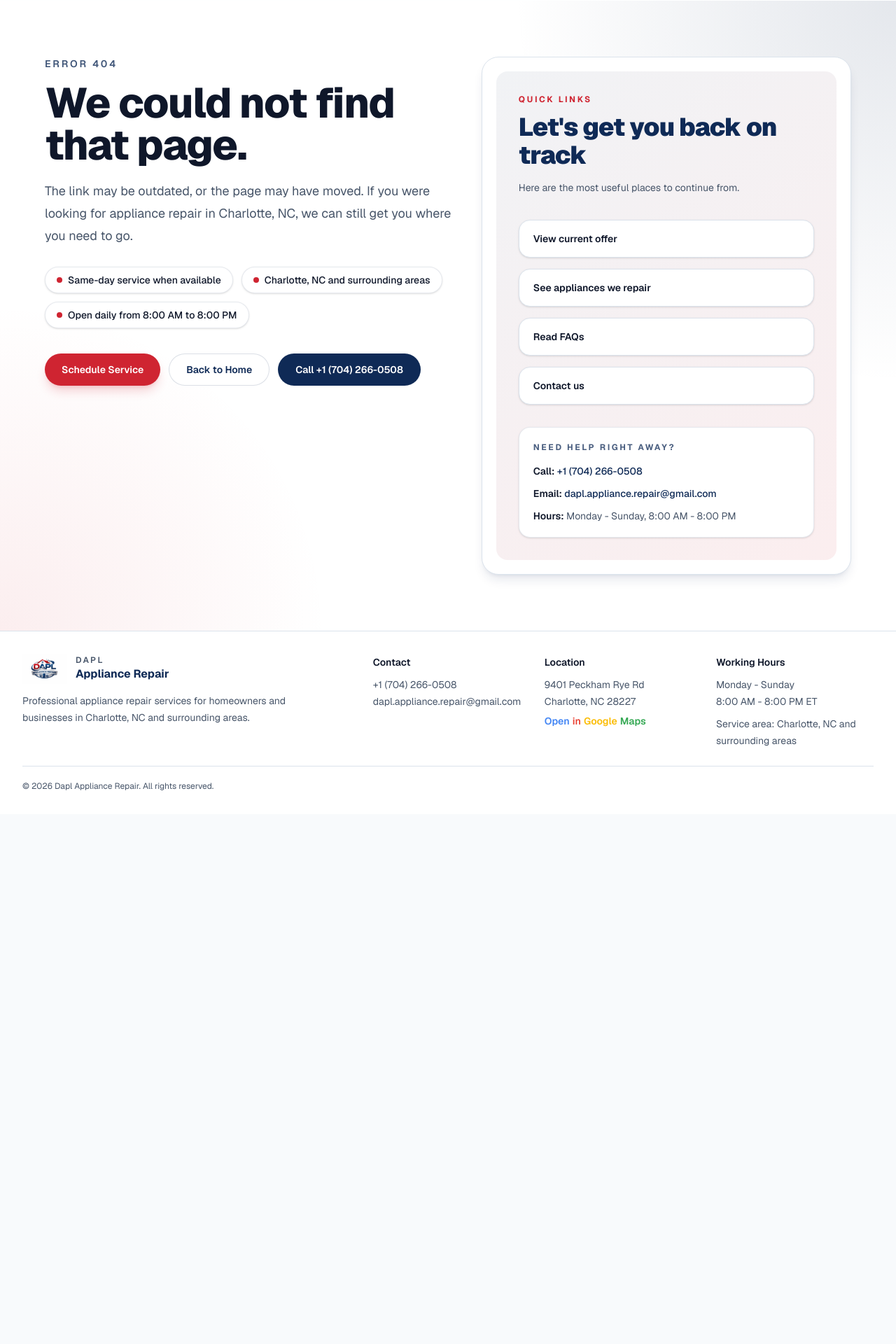
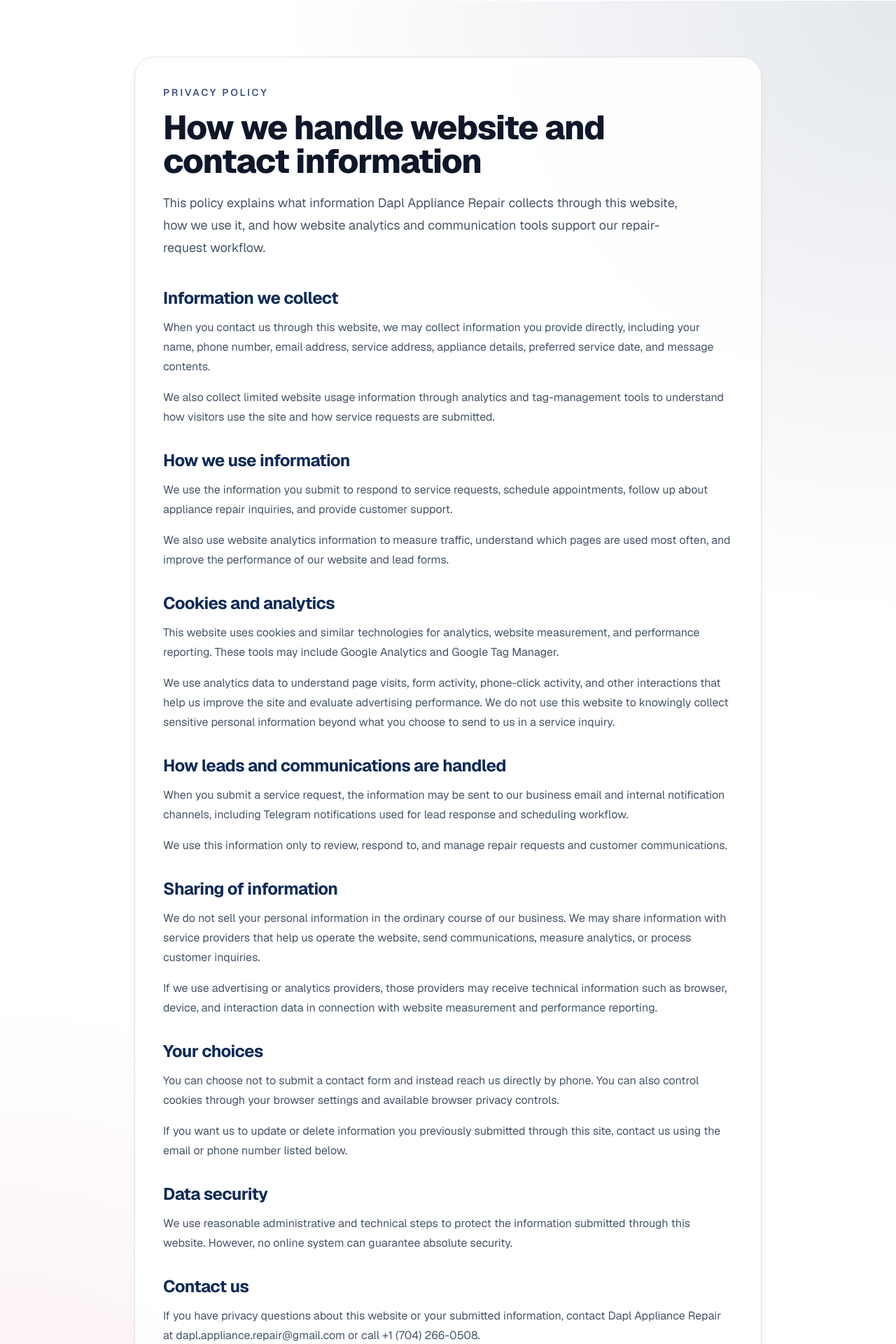
Before and after one commit to Oucheen/Dapl-site, a Next.js app: page /privacy-policy in a window 1280 px wide. Before the commit this address had no page. Shown: the part 80-2000 px from the top of the page at 70% size. Before the commit the page ends 1243 px from the top, so only its background shows below. Built offline with nearby package versions, Linux system fonts and the light colour scheme.

Commit message:
add privacy page and polish homepage widget

```diff
--- /dev/null
+++ b/src/app/privacy-policy/page.tsx
@@ -0,0 +1,127 @@
+import type { Metadata } from "next";
+import { Footer } from "@/components/sections/footer";
+import { Header } from "@/components/sections/header";
+
+export const metadata: Metadata = {
+  title: "Privacy Policy | Dapl Appliance Repair",
+  description:
+    "Privacy policy for Dapl Appliance Repair, including how we handle contact form submissions, analytics, cookies, and communication data.",
+  alternates: {
+    canonical: "/privacy-policy",
+  },
+  openGraph: {
+    title: "Privacy Policy | Dapl Appliance Repair",
+    description:
+      "Learn how Dapl Appliance Repair uses contact information, analytics, cookies, and communication data on this website.",
+    url: "/privacy-policy",
+  },
+};
+
+const sections = [
+  {
+    title: "Information we collect",
+    body: [
+      "When you contact us through this website, we may collect information you provide directly, including your name, phone number, email address, service address, appliance details, preferred service date, and message contents.",
+      "We also collect limited website usage information through analytics and tag-management tools to understand how visitors use the site and how service requests are submitted.",
+    ],
+  },
+  {
+    title: "How we use information",
+    body: [
+      "We use the information you submit to respond to service requests, schedule appointments, follow up about appliance repair inquiries, and provide customer support.",
+      "We also use website analytics information to measure traffic, understand which pages are used most often, and improve the performance of our website and lead forms.",
+    ],
+  },
+  {
+    title: "Cookies and analytics",
+    body: [
+      "This website uses cookies and similar technologies for analytics, website measurement, and performance reporting. These tools may include Google Analytics and Google Tag Manager.",
+      "We use analytics data to understand page visits, form activity, phone-click activity, and other interactions that help us improve the site and evaluate advertising performance. We do not use this website to knowingly collect sensitive personal information beyond what you choose to send to us in a service inquiry.",
+    ],
+  },
+  {
+    title: "How leads and communications are handled",
+    body: [
+      "When you submit a service request, the information may be sent to our business email and internal notification channels, including Telegram notifications used for lead response and scheduling workflow.",
+      "We use this information only to review, respond to, and manage repair requests and customer communications.",
+    ],
+  },
+  {
+    title: "Sharing of information",
+    body: [
+      "We do not sell your personal information in the ordinary course of our business. We may share information with service providers that help us operate the website, send communications, measure analytics, or process customer inquiries.",
+      "If we use advertising or analytics providers, those providers may receive technical information such as browser, device, and interaction data in connection with website measurement and performance reporting.",
+    ],
+  },
+  {
+    title: "Your choices",
+    body: [
+      "You can choose not to submit a contact form and instead reach us directly by phone. You can also control cookies through your browser settings and available browser privacy controls.",
+      "If you want us to update or delete information you previously submitted through this site, contact us using the email or phone number listed below.",
+    ],
+  },
+  {
+    title: "Data security",
+    body: [
+      "We use reasonable administrative and technical steps to protect the information submitted through this website. However, no online system can guarantee absolute security.",
+    ],
+  },
+  {
+    title: "Contact us",
+    body: [
+      "If you have privacy questions about this website or your submitted information, contact Dapl Appliance Repair at dapl.appliance.repair@gmail.com or call +1 (704) 266-0508.",
+    ],
+  },
+];
+
+export default function PrivacyPolicyPage() {
+  return (
+    <div className="min-h-screen bg-background text-foreground">
+      <Header logoHref="/" />
+      <main>
+        <section className="relative overflow-hidden bg-surface pb-16 pt-16 sm:pb-20 sm:pt-20">
+          <div className="pointer-events-none absolute inset-0 bg-[radial-gradient(circle_at_top_right,_rgba(15,42,86,0.11),_transparent_35%),radial-gradient(circle_at_bottom_left,_rgba(207,36,49,0.08),_transparent_30%)]" />
+          <div className="container-shell relative">
+            <div className="mx-auto max-w-4xl rounded-[28px] border border-border bg-white/95 p-6 shadow-lg shadow-primary/5 sm:p-8 lg:p-10">
+              <p className="text-sm font-semibold uppercase tracking-[0.2em] text-primary/80">
+                Privacy Policy
+              </p>
+              <h1 className="mt-4 text-4xl font-extrabold tracking-tight text-foreground sm:text-5xl">
+                How we handle website and contact information
+              </h1>
+              <p className="mt-5 max-w-3xl text-base leading-8 text-muted sm:text-lg">
+                This policy explains what information Dapl Appliance Repair collects through this
+                website, how we use it, and how website analytics and communication tools support
+                our repair-request workflow.
+              </p>
+
+              <div className="mt-10 space-y-8">
+                {sections.map((section) => (
+                  <section key={section.title}>
+                    <h2 className="text-2xl font-bold tracking-tight text-primary">
+                      {section.title}
+                    </h2>
+                    <div className="mt-3 space-y-4 text-sm leading-7 text-muted sm:text-base">
+                      {section.body.map((paragraph) => (
+                        <p key={paragraph}>{paragraph}</p>
+                      ))}
+                    </div>
+                  </section>
+                ))}
+              </div>
+
+              <div className="mt-10 rounded-2xl border border-primary/10 bg-primary/5 px-5 py-4 text-sm leading-7 text-foreground/85">
+                <p className="font-semibold text-primary">Last updated: April 29, 2026</p>
+                <p className="mt-1">
+                  We may update this policy as the website, analytics setup, or communication
+                  workflows change.
+                </p>
+              </div>
+            </div>
+          </div>
+        </section>
+      </main>
+      <Footer />
+    </div>
+  );
+}
--- a/src/app/sitemap.ts
+++ b/src/app/sitemap.ts
@@ -77,5 +77,11 @@ export default function sitemap(): MetadataRoute.Sitemap {
       changeFrequency: "monthly",
       priority: 0.7,
     },
+    {
+      url: `${baseUrl}/privacy-policy`,
+      lastModified,
+      changeFrequency: "yearly",
+      priority: 0.4,
+    },
   ];
 }
--- a/src/components/sections/footer.tsx
+++ b/src/components/sections/footer.tsx
@@ -1,4 +1,5 @@
 import Image from "next/image";
+import Link from "next/link";
 
 export function Footer() {
   return (
@@ -62,7 +63,10 @@ export function Footer() {
         </div>
 
         <p className="mt-6 border-t border-border pt-5 text-xs text-muted">
-          © {new Date().getFullYear()} Dapl Appliance Repair. All rights reserved.
+          © {new Date().getFullYear()} Dapl Appliance Repair. All rights reserved.{" "}
+          <Link href="/privacy-policy" className="font-semibold text-primary hover:underline">
+            Privacy Policy
+          </Link>
         </p>
       </div>
     </footer>
--- a/src/components/sections/header.tsx
+++ b/src/components/sections/header.tsx
@@ -74,7 +74,7 @@ export function Header({ logoHref }: HeaderProps = {}) {
             </button>
           )}
 
-          <nav className="hidden items-center gap-8 md:flex">
+          <nav className="hidden items-center gap-6 lg:flex xl:gap-8">
             {navItems.map((item) => (
               <a
                 key={item.href}
@@ -96,7 +96,7 @@ export function Header({ logoHref }: HeaderProps = {}) {
             type="button"
             aria-label="Toggle menu"
             onClick={() => setIsMenuOpen((open) => !open)}
-            className="rounded-lg border border-border p-2 md:hidden"
+            className="rounded-lg border border-border p-2 lg:hidden"
           >
             <span className="block h-0.5 w-5 bg-foreground" />
             <span className="mt-1.5 block h-0.5 w-5 bg-foreground" />
@@ -112,7 +112,7 @@ export function Header({ logoHref }: HeaderProps = {}) {
             animate={{ opacity: 1, y: 0 }}
             exit={{ opacity: 0, y: -10 }}
             transition={{ duration: 0.2 }}
-            className="border-t border-border bg-surface md:hidden"
+            className="border-t border-border bg-surface lg:hidden"
           >
             <nav className="container-shell flex flex-col gap-4 py-5">
               {navItems.map((item) => (
--- a/src/components/ui/contact-widget.tsx
+++ b/src/components/ui/contact-widget.tsx
@@ -3,12 +3,13 @@
 import { sendGTMEvent } from "@next/third-parties/google";
 import Link from "next/link";
 import { usePathname } from "next/navigation";
-import { useEffect, useMemo, useState } from "react";
+import { useEffect, useMemo, useRef, useState } from "react";
 
 export function ContactWidget() {
   const pathname = usePathname();
   const [isVisible, setIsVisible] = useState(false);
   const [isOpen, setIsOpen] = useState(false);
+  const widgetRef = useRef<HTMLDivElement | null>(null);
 
   useEffect(() => {
     const handleScroll = () => {
@@ -28,6 +29,20 @@ export function ContactWidget() {
     };
   }, []);
 
+  useEffect(() => {
+    const handlePointerDown = (event: PointerEvent) => {
+      if (!widgetRef.current?.contains(event.target as Node)) {
+        setIsOpen(false);
+      }
+    };
+
+    document.addEventListener("pointerdown", handlePointerDown);
+
+    return () => {
+      document.removeEventListener("pointerdown", handlePointerDown);
+    };
+  }, []);
+
   const scheduleHref = useMemo(() => {
     const isServicePage = pathname?.includes("-repair-charlotte-nc");
     const hasInlineContact = pathname === "/" || pathname === "/returning-customer-offer" || isServicePage;
@@ -42,73 +57,100 @@ export function ContactWidget() {
     });
   };
 
+  const closeWidget = () => setIsOpen(false);
+
   return (
     <div
-      className={`fixed bottom-5 right-5 z-40 flex flex-col items-end gap-2.5 transition-all duration-200 ${
+      ref={widgetRef}
+      className={`fixed bottom-5 right-5 z-40 flex flex-col items-end transition-all duration-200 ${
         isVisible
           ? "pointer-events-auto translate-y-0 opacity-100"
           : "pointer-events-none translate-y-3 opacity-0"
       }`}
     >
       <div
-        className={`flex flex-col items-end gap-2 transition-all duration-200 ${
-          isOpen ? "translate-y-0 opacity-100" : "pointer-events-none translate-y-2 opacity-0"
+        className={`transition-all duration-200 ${
+          isOpen
+            ? "mb-1 translate-y-0 opacity-100"
+            : "pointer-events-none mb-0 translate-y-2 opacity-0"
         }`}
       >
+        <div className="w-[11rem] rounded-[1.15rem] border border-border/80 bg-white/95 p-2 shadow-[0_18px_42px_rgba(15,42,86,0.14)] backdrop-blur-sm">
+          <div className="flex flex-col gap-1.5">
             <a
               href="tel:+17042660508"
               onClick={() => {
-            setIsOpen(false);
+                closeWidget();
                 sendGTMEvent({
                   event: "phone_click",
                   location: "contact_widget",
                   link_type: "widget",
                 });
               }}
-          className="inline-flex min-w-[7.25rem] items-center justify-between rounded-full border border-primary/12 bg-white px-3.5 py-2.5 text-[0.82rem] font-semibold text-primary shadow-md shadow-primary/8 transition hover:-translate-y-0.5 hover:shadow-lg"
+              className="flex items-center justify-between rounded-xl px-2.5 py-2 text-sm font-semibold text-primary transition hover:bg-primary/5"
             >
+              <span className="flex items-center gap-2.5">
+                <span className="inline-flex h-8 w-8 items-center justify-center rounded-full bg-primary text-sm text-white shadow-sm shadow-primary/20">
+                  {"\u260E"}
+                </span>
                 <span>Call</span>
-          <span className="text-sm">{"\u260E"}</span>
+              </span>
             </a>
+
             {scheduleHref.startsWith("#") ? (
               <a
                 href={scheduleHref}
                 onClick={() => {
-              setIsOpen(false);
+                  closeWidget();
                   sendGTMEvent({
                     event: "schedule_click",
                     location: "contact_widget",
                   });
                 }}
-            className="inline-flex min-w-[7.25rem] items-center justify-between rounded-full bg-accent px-3.5 py-2.5 text-[0.82rem] font-semibold text-accent-foreground shadow-md shadow-accent/15 transition hover:-translate-y-0.5 hover:brightness-95"
+                className="flex items-center justify-between rounded-xl px-2.5 py-2 text-sm font-semibold text-primary transition hover:bg-primary/5"
               >
+                <span className="flex items-center gap-2.5">
+                  <span className="inline-flex h-8 w-8 items-center justify-center rounded-full bg-accent text-sm text-white shadow-sm shadow-accent/20">
+                    {"\u2197"}
+                  </span>
                   <span>Schedule</span>
-            <span className="text-sm">{"\u2197"}</span>
+                </span>
               </a>
             ) : (
               <Link
                 href={scheduleHref}
                 onClick={() => {
-              setIsOpen(false);
+                  closeWidget();
                   sendGTMEvent({
                     event: "schedule_click",
                     location: "contact_widget",
                   });
                 }}
-            className="inline-flex min-w-[7.25rem] items-center justify-between rounded-full bg-accent px-3.5 py-2.5 text-[0.82rem] font-semibold text-accent-foreground shadow-md shadow-accent/15 transition hover:-translate-y-0.5 hover:brightness-95"
+                className="flex items-center justify-between rounded-xl px-2.5 py-2 text-sm font-semibold text-primary transition hover:bg-primary/5"
               >
+                <span className="flex items-center gap-2.5">
+                  <span className="inline-flex h-8 w-8 items-center justify-center rounded-full bg-accent text-sm text-white shadow-sm shadow-accent/20">
+                    {"\u2197"}
+                  </span>
                   <span>Schedule</span>
-            <span className="text-sm">{"\u2197"}</span>
+                </span>
               </Link>
             )}
+
             <button
               type="button"
               onClick={scrollToTop}
-          className="inline-flex min-w-[7.25rem] items-center justify-between rounded-full border border-primary/12 bg-white px-3.5 py-2.5 text-[0.82rem] font-semibold text-primary shadow-md shadow-primary/8 transition hover:-translate-y-0.5 hover:shadow-lg"
+              className="flex items-center justify-between rounded-xl px-2.5 py-2 text-sm font-semibold text-primary transition hover:bg-primary/5"
             >
+              <span className="flex items-center gap-2.5">
+                <span className="inline-flex h-8 w-8 items-center justify-center rounded-full border border-primary/12 bg-primary/5 text-sm text-primary">
+                  {"\u2191"}
+                </span>
                 <span>Top</span>
-          <span className="text-sm">{"\u2191"}</span>
+              </span>
             </button>
+          </div>
+        </div>
       </div>
 
       <button
@@ -116,12 +158,20 @@ export function ContactWidget() {
         onClick={() => setIsOpen((open) => !open)}
         aria-expanded={isOpen}
         aria-label={isOpen ? "Close contact actions" : "Open contact actions"}
-        className="inline-flex h-12 items-center gap-2 rounded-full border border-primary/15 bg-white px-3.5 text-[0.82rem] font-semibold text-primary shadow-lg shadow-primary/10 transition hover:-translate-y-0.5 hover:shadow-xl"
+        className={`relative inline-flex h-14 w-14 items-center justify-center text-white transition duration-200 hover:-translate-y-0.5 ${
+          isOpen
+            ? "rounded-[1.15rem] bg-primary shadow-[0_18px_42px_rgba(15,42,86,0.18)]"
+            : "rounded-full bg-primary shadow-[0_16px_34px_rgba(15,42,86,0.22)] hover:shadow-[0_20px_40px_rgba(15,42,86,0.28)]"
+        }`}
       >
-        <span className="inline-flex h-7 w-7 items-center justify-center rounded-full bg-primary text-sm text-white">
+        <span className="absolute -right-0.5 -top-0.5 h-3.5 w-3.5 rounded-full border-2 border-white bg-accent" aria-hidden="true" />
+        <span
+          className={`inline-flex h-9 w-9 items-center justify-center border border-white/12 bg-white/8 text-base text-white transition ${
+            isOpen ? "rounded-xl" : "rounded-full"
+          }`}
+        >
           {"\u260E"}
         </span>
-        <span>Contact</span>
       </button>
     </div>
   );
```
Also changed, not shown: src/components/sections/hero.tsx (+13 -9 lines), 1 other file (tests, documents, lock files or other folders). Lines whose indentation alone changed are shown as unchanged.
